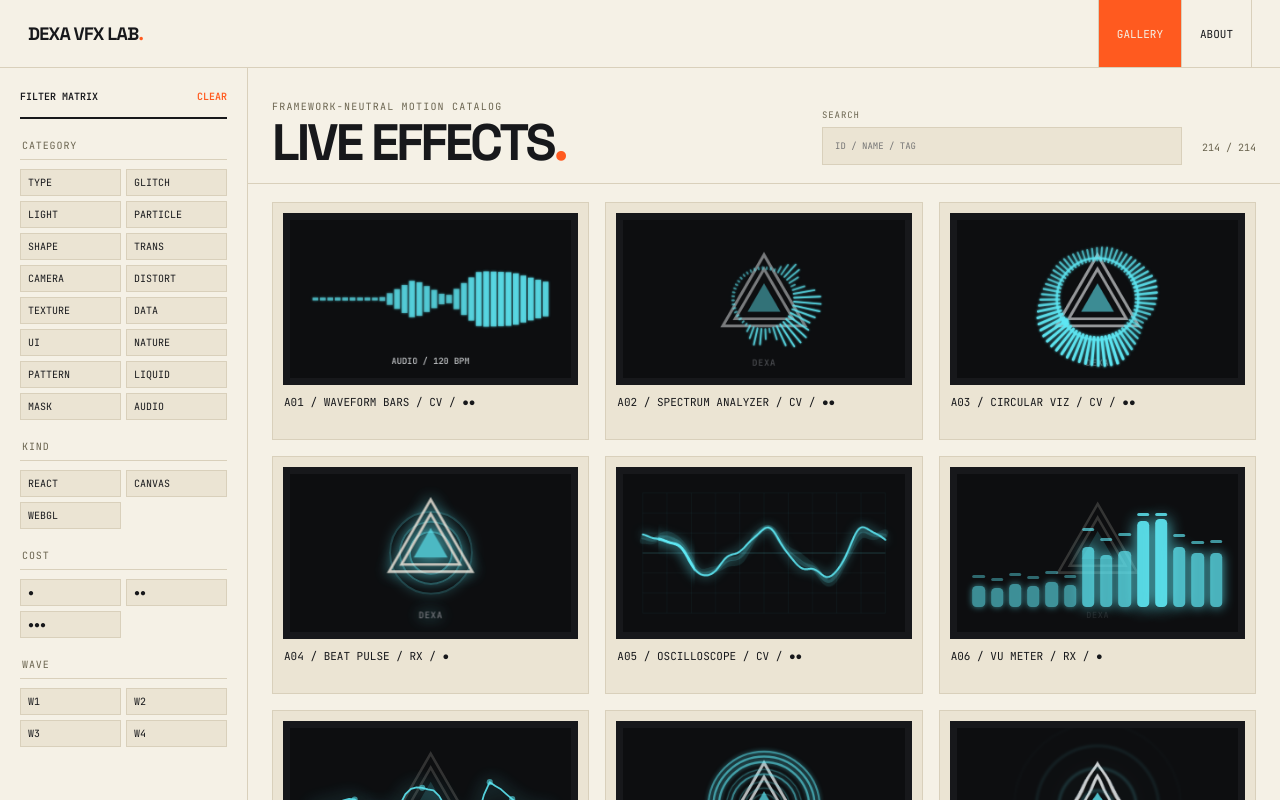
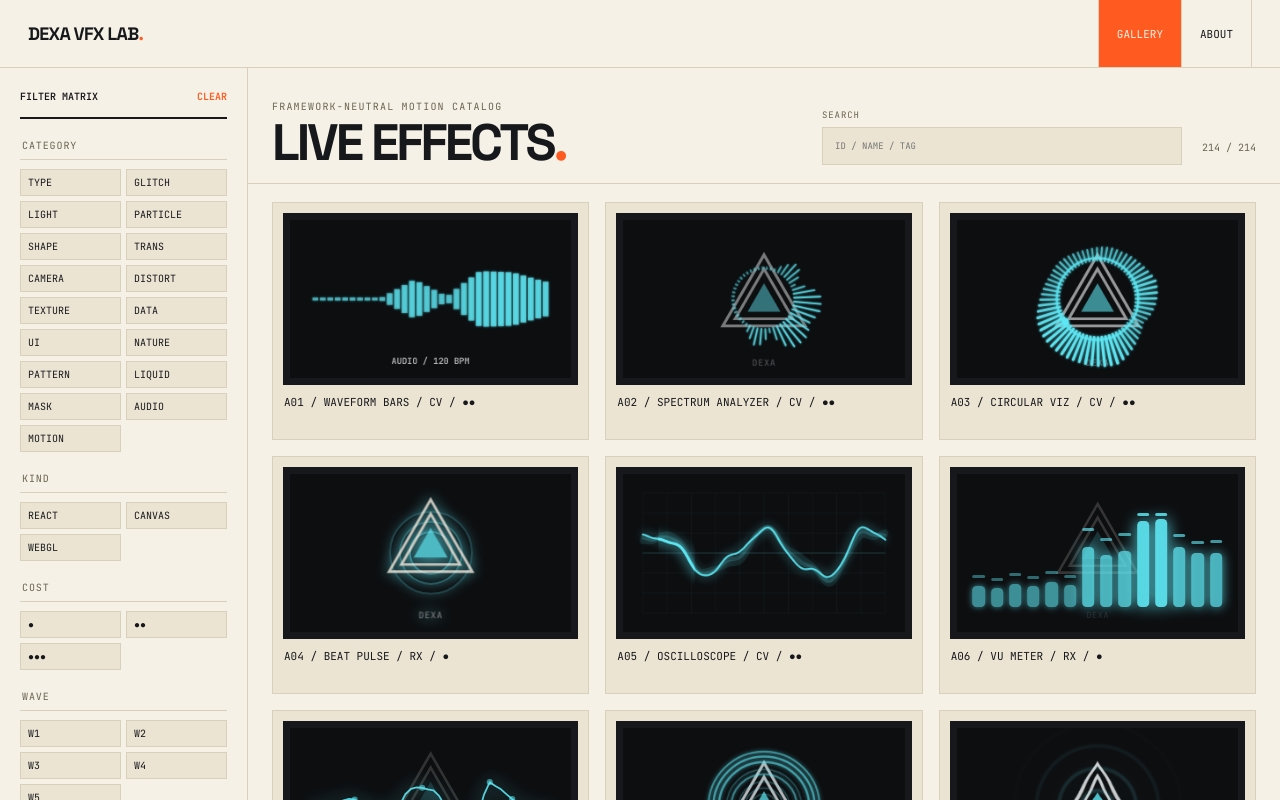
Before and after one commit to DECK6/dexa-vfx-lab, a React (Vite) app: page / in a window 1280 px wide. Built offline with nearby package versions, Linux system fonts and the light colour scheme.

Commit message:
feat: motion category + W5 catalog rows (30 object-motion effects planned)
Co-Authored-By: Claude Fable 5 <noreply@anthropic.com>

```diff
--- a/src/categories.ts
+++ b/src/categories.ts
@@ -22,4 +22,5 @@ export const categories: FxCategory[] = [
   { key: 'liquid', label: 'LIQUID', order: 14 },
   { key: 'mask', label: 'MASK', order: 15 },
   { key: 'audio', label: 'AUDIO', order: 16 },
+  { key: 'motion', label: 'MOTION', order: 17 },
 ];
--- a/src/ui/GalleryFilters.tsx
+++ b/src/ui/GalleryFilters.tsx
@@ -60,7 +60,7 @@ export function GalleryFilters({ categories, value, onChange, onReset }: Gallery
       <fieldset>
         <legend>WAVE</legend>
         <div className="filter-options">
-          {[1, 2, 3, 4].map((wave) => (
+          {[1, 2, 3, 4, 5].map((wave) => (
             <FilterChoice key={wave} label={`W${wave}`} checked={value.waves.has(wave)} onChange={() => update('waves', wave)} />
           ))}
         </div>
```
Also changed, not shown: 1 other file (tests, documents, lock files or other folders).
